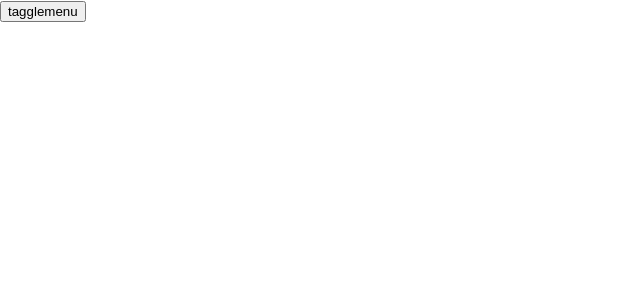
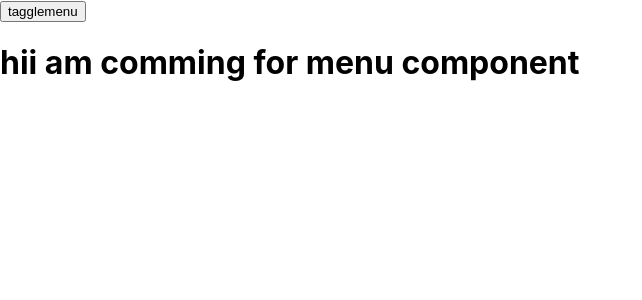
Before and after one commit to Vootlavenky63/personal-site, a React (Create React App) app in the folder website/: page / in a window 1280 px wide. Both pictures are taken after a click on the button "tagglemenu". Shown: the top 300 px of the page, without its empty margins (0-642 px from the left). Built offline with nearby package versions, Linux system fonts and the light colour scheme.

Commit message:
menubar state

```diff
--- a/website/src/App.js
+++ b/website/src/App.js
@@ -1,11 +1,16 @@
 import React,{useState} from 'react'
+import Menu from './Menu';
 
 export default function App() {
   const[showmenu,setshowmenu]=useState(false)
 console.log(showmenu,"<-----show")
+
   return (
     <div>
-<button onClick={()=>setshowmenu(true)}>tagglemenu</button>
+<button onClick={()=>setshowmenu(!showmenu)}>tagglemenu</button>
+{showmenu ?(<Menu/>):null}
+
+
 
     </div>
   )
--- /dev/null
+++ b/website/src/Menu.js
@@ -0,0 +1,10 @@
+import React from 'react'
+
+export default function Menu() {
+    return (
+        <div>
+            <h1>hii am comming for menu component</h1>
+
+        </div>
+    )
+}
```
